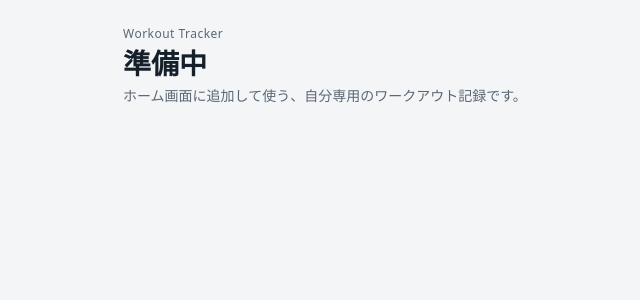
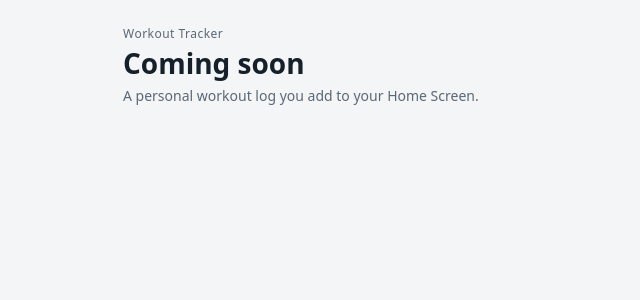
Before and after one commit to Ayut0/workout-tracker, a React (Vite) app: page / in a window 1280 px wide. Shown: the top 300 px of the page, without its empty margins (293-933 px from the left). Built offline with nearby package versions, Linux system fonts and the light colour scheme.

Commit message:
Use English for the app language, manifest, and placeholder
Co-Authored-By: Claude Opus 5.5 <noreply@anthropic.com>
Claude-Session: https://claude.ai/code/session_01F3HLpuYNBUH3vxWQCpKRzg

```diff
--- a/index.html
+++ b/index.html
@@ -1,5 +1,5 @@
 <!doctype html>
-<html lang="ja">
+<html lang="en">
 	<head>
 		<meta charset="UTF-8" />
 		<meta name="viewport" content="width=device-width, initial-scale=1, viewport-fit=cover" />
--- a/src/App.tsx
+++ b/src/App.tsx
@@ -3,9 +3,9 @@ export function App() {
 		<main className="app">
 			<header className="head">
 				<p className="eyebrow">Workout Tracker</p>
-				<h1>準備中</h1>
+				<h1>Coming soon</h1>
 				<p className="lead">
-					ホーム画面に追加して使う、自分専用のワークアウト記録です。
+					A personal workout log you add to your Home Screen.
 				</p>
 			</header>
 		</main>
--- a/src/styles.css
+++ b/src/styles.css
@@ -8,7 +8,7 @@
 	--on-accent: #ffffff;
 	--good: #1f8a5b;
 	--bad: #c2412d;
-	--font: "Hiragino Sans", "Noto Sans JP", system-ui, sans-serif;
+	--font: system-ui, -apple-system, "Helvetica Neue", sans-serif;
 	--mono: ui-monospace, "SF Mono", Menlo, monospace;
 	color-scheme: light;
 }
--- a/vite.config.ts
+++ b/vite.config.ts
@@ -17,8 +17,8 @@ export default defineConfig({
 			manifest: {
 				name: "Workout Tracker",
 				short_name: "Workout",
-				description: "自分専用のワークアウト記録",
-				lang: "ja",
+				description: "A personal workout log",
+				lang: "en",
 				start_url: "/",
 				scope: "/",
 				display: "standalone",
```
